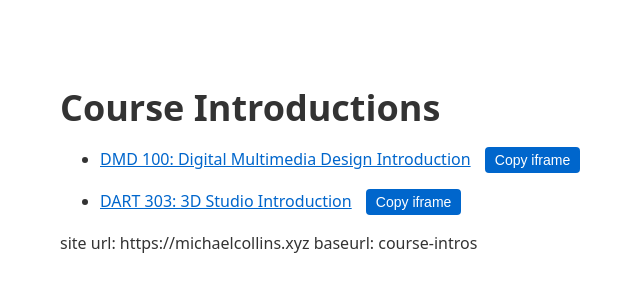
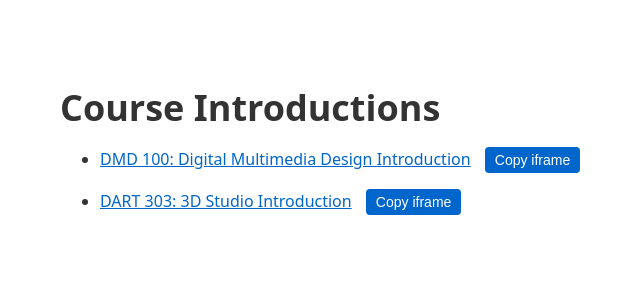
Before and after one commit to michael-collins/course-intros, a Jekyll site: the page built from index.md, in a window 1280 px wide. Shown: the top 300 px of the page, without its empty margins (220-860 px from the left). Built offline with Jekyll 4.4.1, drawn with Linux system fonts in a browser that asks for light colours.

Commit message:
url updates

```diff
--- a/index.md
+++ b/index.md
@@ -10,10 +10,8 @@ title: Course Introductions
   <li>
     <p>
       <a href="{{ site.url }}/{{ site.baseurl }}/{{ post.url }}">{{ post.title }}</a>
-      <button class="copy-button" onclick="copyIframe('{{ site.url }}/{{ post.url }}')">Copy iframe</button>
+      <button class="copy-button" onclick="copyIframe('{{ site.url }}/{{ site.baseurl }}/{{ post.url }}')">Copy iframe</button>
     </p>
   </li>
 {% endfor %}
 </ul>
-site url: {{ site.url }}
-baseurl: {{ site.baseurl }}
```
Also changed, not shown: 2 other files.
